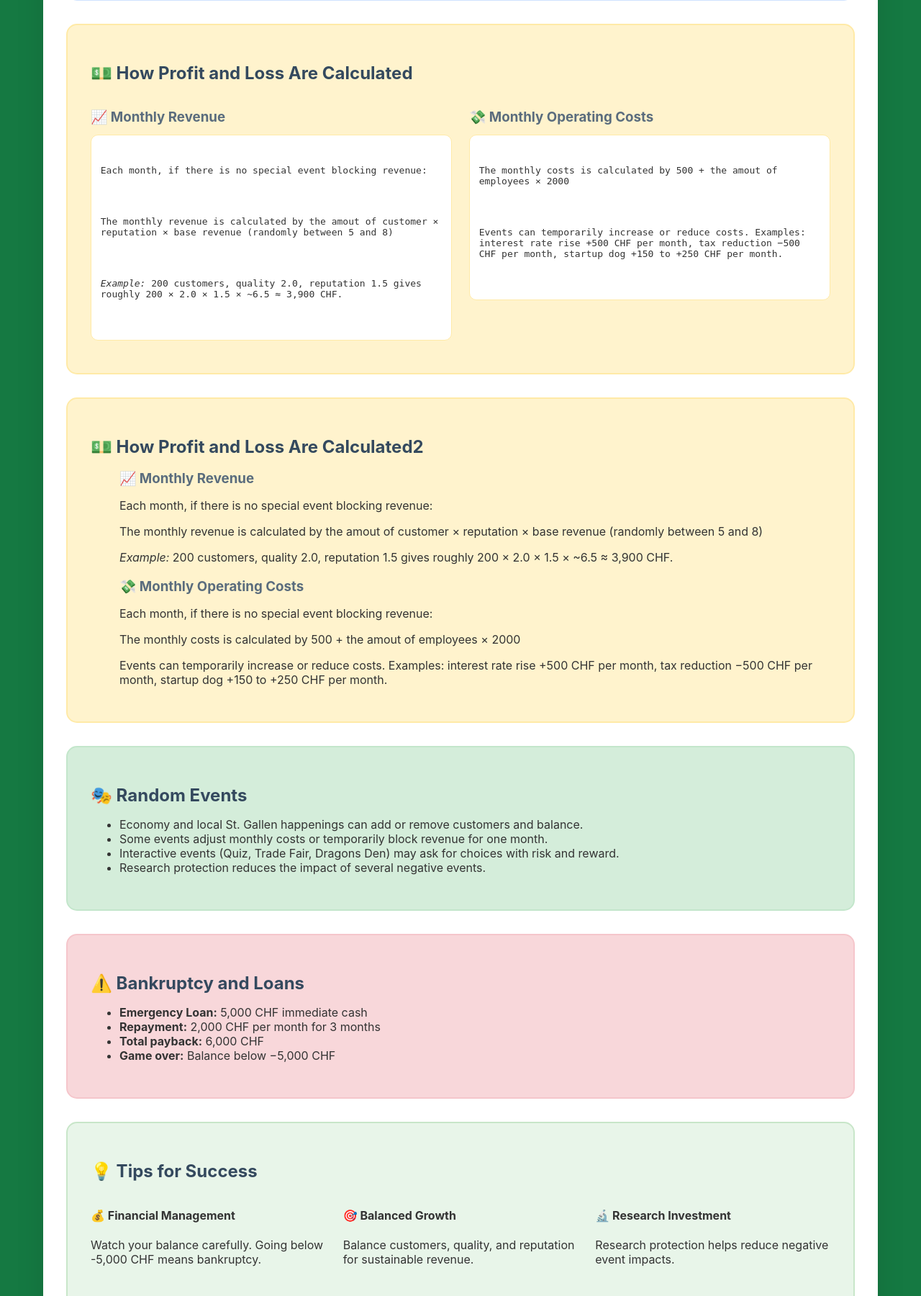
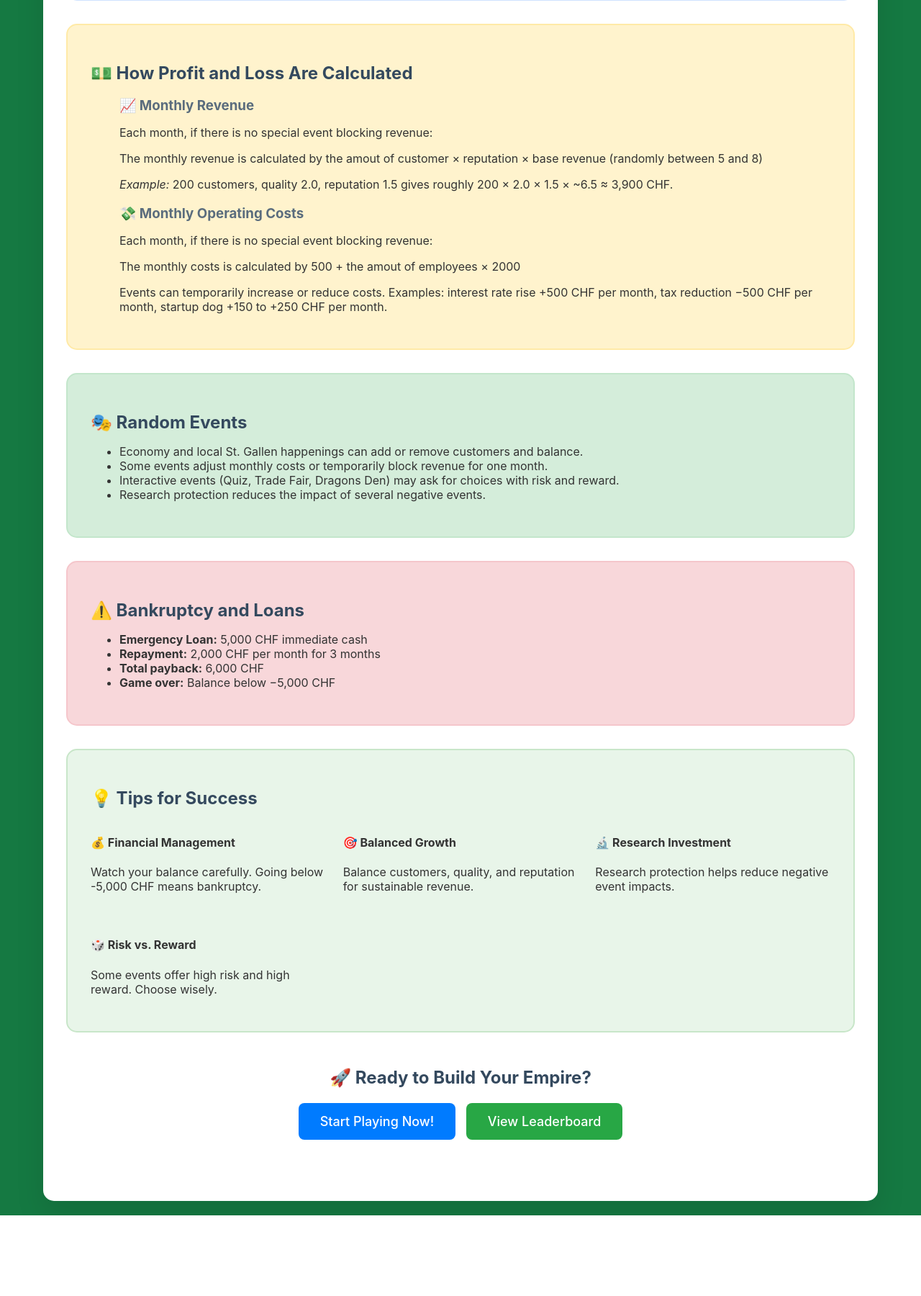
Before and after one commit to SIavikman/st-gallen-startup-tycoon, a Flask app: page /about in a window 1280 px wide. Shown: the part 1241-3041 px from the top of the page at 72% size. After the commit the page ends 2929 px from the top, so only its background shows below. Run offline with Flask 3, Linux system fonts and the light colour scheme.

Commit message:
Update about.html

```diff
--- a/startup-tycoon-web/templates/about.html
+++ b/startup-tycoon-web/templates/about.html
@@ -81,31 +81,10 @@
   </div>
 </div>
 
-<!-- FINANCE FORMULAS -->
-<div style="background:#fff3cd; border:2px solid #ffeaa7; border-radius:15px; padding:2rem; margin:2rem 0;">
-  <h2>💵 How Profit and Loss Are Calculated</h2>
-
-  <div style="display:grid; grid-template-columns:repeat(auto-fit,minmax(320px,1fr)); gap:1.5rem; margin-top:1rem;">
-    <div>
-      <h3>📈 Monthly Revenue</h3>
-      <pre style="white-space:pre-wrap; background:#fff; border-radius:10px; padding:0.8rem; border:1px solid #ffeaa7;">
-      <p>Each month, if there is no special event blocking revenue:</p>
-      <p>The monthly revenue is calculated by the amout of customer × reputation × base revenue (randomly between 5 and 8)</p>
-      <p><em>Example:</em> 200 customers, quality 2.0, reputation 1.5 gives roughly 200 × 2.0 × 1.5 × ~6.5 ≈ 3,900 CHF.</p>
-    </div>
-
-    <div>
-      <h3>💸 Monthly Operating Costs</h3>
-      <pre style="white-space:pre-wrap; background:#fff; border-radius:10px; padding:0.8rem; border:1px solid #ffeaa7;">
-      <p>The monthly costs is calculated by 500 + the amout of employees × 2000</p>
-      <p>Events can temporarily increase or reduce costs. Examples: interest rate rise +500 CHF per month, tax reduction −500 CHF per month, startup dog +150 to +250 CHF per month.</p>
-    </div>
-  </div>
-</div>
 
 <!-- FINANCE FORMULAS2 -->
 <div style="background:#fff3cd; border:2px solid #ffeaa7; border-radius:15px; padding:2rem; margin:2rem 0;">
-  <h2>💵 How Profit and Loss Are Calculated2</h2>
+  <h2>💵 How Profit and Loss Are Calculated</h2>
   <ul>
     <h3>📈 Monthly Revenue</h3>
     <p>Each month, if there is no special event blocking revenue:</p>
```
